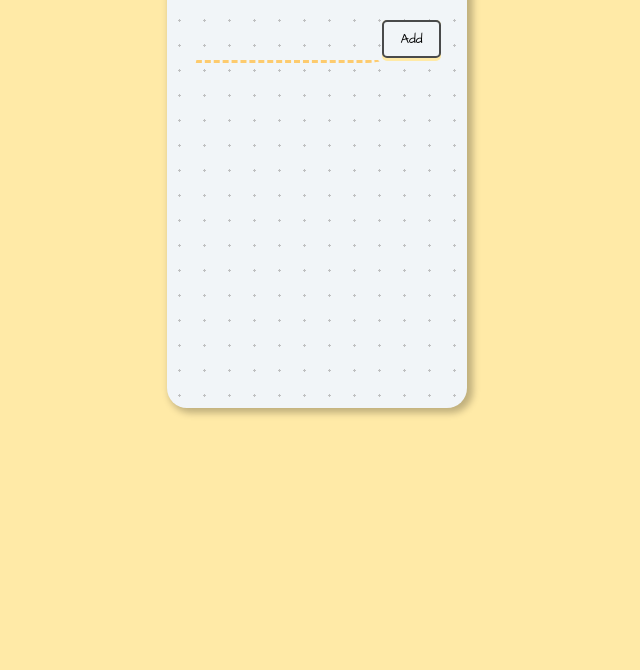
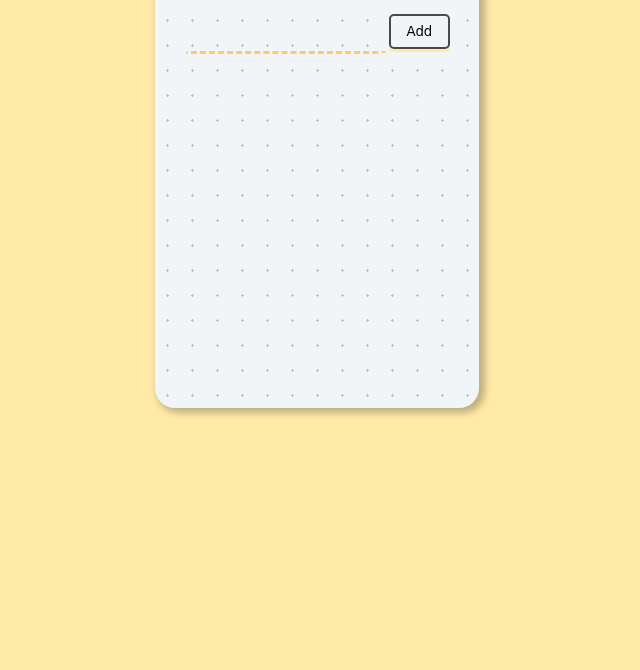
Before and after one commit to Ekkaira/To-Do-List, a React app: page public/index.html in a window 1280 px wide. Shown: the part 130-800 px from the top of the page, without its empty margins (323-963 px from the left). Built offline with nearby package versions, Linux system fonts and the light colour scheme.

Commit message:
Update index.html

```diff
--- a/public/index.html
+++ b/public/index.html
@@ -11,7 +11,7 @@
     />
     <title>To-Do List</title>
     <link
-      href="https://fonts.googleapis.com/css?family=Architects+Daughter&display=swap"
+      href="https://fonts.googleapis.com/css2?family=Caveat&display=swap"
       rel="stylesheet"
     />
     <link rel="stylesheet" href="styles.css" />
```
